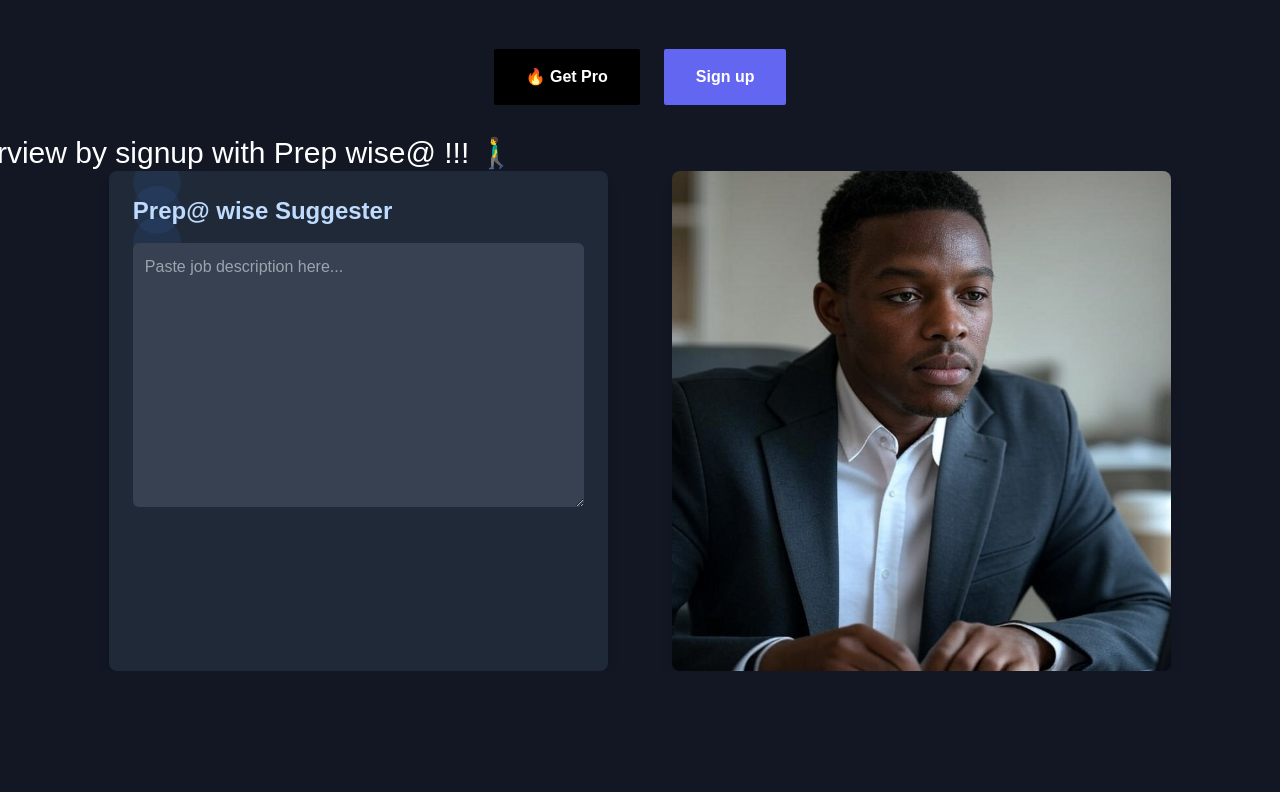
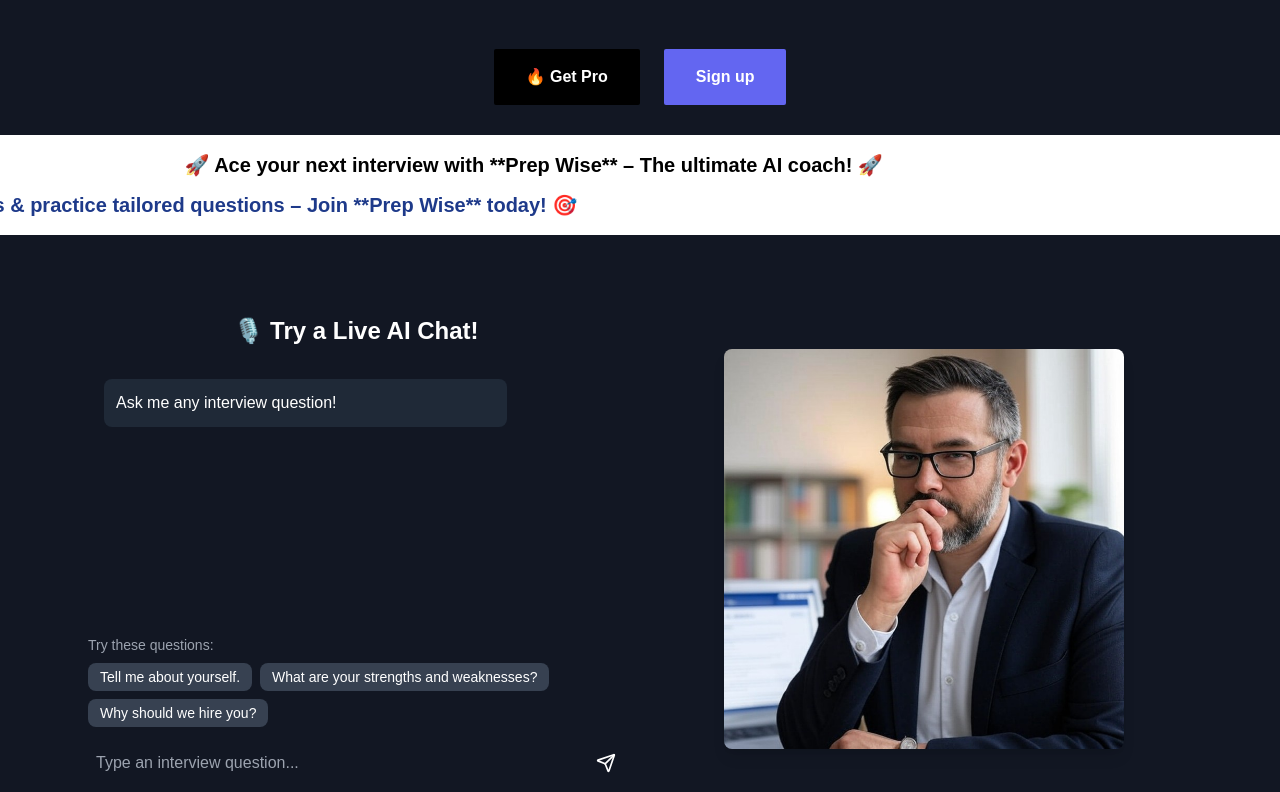
Before and after one commit to EwiJosepha/PrepWise, a Next.js app: page / in a window 1280 px wide. Shown: the part 461-1253 px from the top of the page. Built offline with nearby package versions, Linux system fonts and the light colour scheme.

Commit message:
general fixes  for my landing page

```diff
--- a/src/components/Footer/index.tsx
+++ b/src/components/Footer/index.tsx
@@ -5,7 +5,7 @@ const Footer = () => {
   return (
     <footer className="relative z-10 bg-tetiary text-white pt-16 dark:bg-gray-dark md:pt-20 lg:pt-24 px-4">
     {/* Main Footer Content */}
-    <div className="container mx-auto grid grid-cols-1 lg:grid-cols-2 gap-8">
+    <div className="max-w-7xl mx-auto grid grid-cols-1 lg:grid-cols-2 gap-8">
       <div className="md:mb-12 max-w-[360px] lg:mb-16">
         <Link href="/" className="mb-8 inline-block text-indigo-500 font-bold">
           PrepWise@
@@ -23,7 +23,6 @@ const Footer = () => {
           >
             {/* Social Media Icon */}
           </a>
-          {/* Repeat for other social icons */}
         </div>
       </div>
 
--- a/src/components/button.tsx
+++ b/src/components/button.tsx
@@ -1,7 +1,7 @@
 import React from 'react';
 
 interface ButtonProps extends React.ButtonHTMLAttributes<HTMLButtonElement> {
-  variant?: 'primary' | 'secondary' | 'outline';
+  variant?: 'primary' | 'secondary' | 'tetiary'| 'outline';
   size?: 'small' | 'medium' | 'large';
   isLoading?: boolean;
   isButtonDisabled?: boolean;
@@ -21,6 +21,7 @@ const Button: React.FC<ButtonProps> = ({
   const variants = {
     primary: 'bg-indigo-900 text-white hover:bg-blue-900',
     secondary: 'bg-primary text-gray-800 hover:bg-red-800',
+    tetiary:'bg-gray-300',
     outline: 'bg-transparent border border-blue-500 text-blue-500 hover:bg-blue-50'
   };
 
--- a/src/core/landing/Features/index.tsx
+++ b/src/core/landing/Features/index.tsx
@@ -15,7 +15,7 @@ const Features = () => {
             center
           />
 
-          <div className="container">
+          <div className="max-w-7xl">
             <div className="grid grid-cols-1 gap-8 md:grid-cols-2 lg:grid-cols-3 px-4 md:gap-4 lg:gap-10 ">
               {featuresData.map((feature) => (
                 <SingleFeature key={feature.id} feature={feature} />
--- a/src/core/landing/Testimonials/index.tsx
+++ b/src/core/landing/Testimonials/index.tsx
@@ -12,7 +12,7 @@ const testimonialData: Testimonial[] = [
     name: "Faith Ngani",
     designation: "Manager at RCC",
     content:
-      "Our members are so impressed. It's intuitive. It's clean. It's distraction free.",
+      "PrepWise helped me feel confident in my interviews! The AI feedback was spot on, and I finally landed my dream role in marketing. Highly recommend",
     image: faith,
     star: 5,
   },
@@ -21,7 +21,7 @@ const testimonialData: Testimonial[] = [
     name: "Gmarvis Sam",
     designation: "Developer",
     content:
-      "As a developer, I appreciate how intuitive and efficient this app is. It helps me during my interviews",
+      "I always struggled with answering 'Tell me about yourself.' With PrepWise, I learned how to structure my responses professionally. Game-changer!",
     image: gmarvis,
     star: 5,
   },
@@ -30,7 +30,7 @@ const testimonialData: Testimonial[] = [
     name: "Rash Lafeh",
     designation: "Developer",
     content:
-      "As a developer, I appreciate how intuitive and efficient this app is. It helps me during my interviews",
+      "I was nervous about technical interviews, but PrepWise made practicing easy. I aced my last interview and got an offer in tech and currently working there!",
     image: rash,
     star: 5,
   },
@@ -38,15 +38,15 @@ const testimonialData: Testimonial[] = [
 
 const Testimonials = () => {
   return (
-    <section className="dark:bg-bg-color-dark bg-gray-light relative z-10 py-16 md:py-20 lg:py-28 bg-secondary  transition-transform duration-300 transform hover:-translate-y-2">
-      <div className="px-4 md:px-14  ls:px-40  container">
+    <section className="dark:bg-bg-color-dark bg-gray-light relative z-10 py-16 md:py-20 lg:py-20 bg-secondary  transition-transform duration-300 transform hover:-translate-y-2">
+      <div className="px-4 md:px-14  ls:px-40  max-w-7xl mx-auto">
         <SectionTitle
           title="What Our Users Say"
           paragraph="Discover the transformation power of personalized learning with Prepwis@, where we help you get hired"
           center
         />
 
-        <div className="grid grid-cols-1 gap-x-8 gap-y-10 md:grid-cols-2 lg:grid-cols-3">
+        <div className=" grid grid-cols-1 gap-x-8 gap-y-10 md:grid-cols-2 lg:grid-cols-3 ">
           {testimonialData.map((testimonial) => (
             <SingleTestimonial key={testimonial.id} testimonial={testimonial} />
           ))}
--- a/src/core/landing/animate-page/animate.tsx
+++ b/src/core/landing/animate-page/animate.tsx
@@ -2,17 +2,26 @@
 'use client'
 import { motion } from "framer-motion";
 
-const WalkingAnimation = () => {
+
+export default function WalkingAnimation() {
   return (
-    <motion.div
-      initial={{ x: "-100%" }}
-      animate={{ x: "100%" }}
-      transition={{ duration: 20, repeat: Infinity, ease: "linear" }}
-      className="left-0 text-3xl text-white"
-    >
-      🚶‍♂️Prepare for your dream job interview by signup with Prep wise@ !!!  🚶‍♂️
-    </motion.div>
+    <div className="relative w-full h-[100px] bg-white overflow-hidden flex items-center">
+      <motion.div
+        initial={{ x: "-100%" }}
+        animate={{ x: "100%" }}
+        transition={{ duration: 10, repeat: Infinity, ease: "linear" }}
+        className="absolute text-xl font-bold  pb-10"
+      >
+        🚀 Ace your next interview with **Prep Wise** – The ultimate AI coach! 🚀
+      </motion.div>
+      <motion.div
+        initial={{ x: "100%" }}
+        animate={{ x: "-100%" }}
+        transition={{ duration: 10, repeat: Infinity, ease: "linear" }}
+        className="absolute text-xl font-bold text-blue-900  pt-10"
+      >
+        🎯 Get expert insights & practice tailored questions – Join **Prep Wise** today! 🎯
+      </motion.div>
+    </div>
   );
-};
-
-export default WalkingAnimation;
+}
--- a/src/core/landing/header/index.tsx
+++ b/src/core/landing/header/index.tsx
@@ -30,8 +30,7 @@ const Header = () => {
         className={`bg-blue w-screen sticky top-0 left-0
              right-0 z-40 shadow-lg bg-primary`}
       >
-        <div className="container mx-auto justify-between px-4 lg:max-w-7xl items-center flex h-16 md:h-24">
-          {/* <div className="relative -mx-4 flex items-center  justify-between"> */}
+        <div className="max-w-7xl  justify-between px-4 mx-auto items-center flex h-16 md:h-24">
             <div className="flex items-center justify-between py-3 md:py-5 md:block max-w-full">
               <Link
                 href="/"
@@ -41,7 +40,7 @@ const Header = () => {
                 <p className="font-bold  md:text-2xl text-indigo-500">Prep Wise@</p>
               </Link>
             </div>
-            <div className="flex flex-1 md:justify-end lg:pr-20 px-4">
+            <div className="flex">
               <div>
                 <button
                   onClick={navbarToggleHandler}
--- a/src/core/landing/interview-suggestion/index.tsx
+++ b/src/core/landing/interview-suggestion/index.tsx
@@ -1,101 +1,101 @@
-'use client'
-import { useState } from 'react';
-import { motion } from 'framer-motion';
-import Image from 'next/image';
-import interviewPicture from '@/assets/images/interview-man.jpg'
-import InterviewSuggesterSvg from '@/components/svg-components/interview.svg';
 
-const FloatingElement = ({ delay }: {delay: number}) => (
-  <motion.div
-    className="absolute w-12 h-12 rounded-full bg-blue-500 opacity-10"
-    initial={{ y: '100%' }}
-    animate={{ y: ['-100%', '100%'] }}
-    transition={{
-      repeat: Infinity,
-      repeatType: 'reverse',
-      duration: 10,
-      ease: 'easeInOut',
-      delay: delay,
-    }}
-  />
-);
+"use client";
 
-const InterviewSuggestionBox = () => {
-  const [suggestion, setSuggestion] = useState('');
-  const [isLoading, setIsLoading] = useState(false);
+import { useState } from "react";
+import { motion } from "framer-motion";
+import { Send } from "lucide-react";
+import Image from "next/image";
+import interviewPic from '@/assets/images/prep-pre.jpg'
 
-  const handlePaste = async (e: React.ClipboardEvent<HTMLTextAreaElement>) => {
-    e.preventDefault();
-    const pastedText = e.clipboardData.getData('text');
-    setIsLoading(true);
+export default function InteractiveDemo() {
+  const [messages, setMessages] = useState([
+    { text: "Ask me any interview question!", sender: "bot" },
+  ]);
+  const [input, setInput] = useState("");
+
+  const sampleQuestions = [
+    "Tell me about yourself.",
+    "What are your strengths and weaknesses?",
+    "Why should we hire you?",
+  ];
+
+  const getAIResponse = (question: string) => {
+    const responses: { [key: string]: string } = {
+      "Tell me about yourself.": "I'm an AI coach! Tell me about your background, skills, and experience relevant to the job.",
+      "What are your strengths and weaknesses?": "A great answer includes self-awareness. Mention strengths relevant to the job and a weakness you’re improving.",
+      "Why should we hire you?": "Highlight your skills, experience, and what makes you unique. Show how you add value to the company!",
+    };
+    return responses[question] || "Great question! Try structuring your answer with the STAR method.";
+  };
+
+  const sendMessage = (question: string) => {
+    if (!question.trim()) return;
+
+    setMessages((prev) => [...prev, { text: question, sender: "user" }]);
+
     setTimeout(() => {
-      setSuggestion('What challenges did you face in your previous role?');
-      setIsLoading(false);
-    }, 1500);
+      setMessages((prev) => [
+        ...prev,
+        { text: getAIResponse(question), sender: "bot" },
+      ]);
+    }, 1000);
+
+    setInput("");
   };
 
   return (
-    <div className='bg-secondary'>
-    <div className=' flex flex-col md:flex-row items-center justify-center  w-full border-none px-4 lg:max-w-7xl mx-auto gap-8'>
+    <div className="flex flex-col md:flex-row items-center justify-center gap-8 max-w-6xl mx-auto p-6 pt-20">
+    <div className="w-full md:w-1/2">
+      <h2 className="text-2xl font-bold mb-4 text-center text-white">🎙️ Try a Live AI Chat!</h2>
+      <div className="h-64 overflow-y-auto border border-gray-700 rounded-lg p-4 space-y-2">
+        {messages.map((msg, index) => (
           <motion.div
-        className="bg-gray-800 text-blue-200 p-6 rounded-lg shadow-lg w-full md:w-1/2 lg:w-2/5 relative overflow-hidden h-[500px]"
-        initial={{ opacity: 0, x: -50 }}
+            key={index}
+            initial={{ opacity: 0, x: msg.sender === "user" ? 50 : -50 }}
             animate={{ opacity: 1, x: 0 }}
-        transition={{ duration: 0.5 }}
+            transition={{ duration: 0.3 }}
+            className={`p-3 rounded-lg ${msg.sender === "user" ? "bg-blue-500 text-right ml-auto text-white" : "bg-gray-800 text-white"} max-w-[80%]`}
           >
-        <FloatingElement delay={0} />
-        <FloatingElement delay={2} />
-        <FloatingElement delay={4} />
+            {msg.text}
+          </motion.div>
+        ))}
+      </div>
+      <div className="mt-4 space-y-2">
+        <p className="text-sm text-gray-400">Try these questions:</p>
+        <div className="flex flex-wrap gap-2">
+          {sampleQuestions.map((question, index) => (
+            <button key={index} onClick={() => sendMessage(question)} className="text-sm bg-gray-700 text-white px-3 py-1 rounded-lg hover:bg-gray-600">
+              {question}
+            </button>
+          ))}
+        </div>
+      </div>
+      <div className="mt-4 flex items-center border border-gray-700 rounded-lg p-2">
+        <input
+          type="text"
+          placeholder="Type an interview question..."
+          value={input}
+          onChange={(e) => setInput(e.target.value)}
+          className="flex-grow bg-transparent outline-none text-white placeholder-gray-400"
+        />
+        <button onClick={() => sendMessage(input)} className="text-white hover:text-blue-300">
+          <Send size={20} />
+        </button>
+      </div>
+    </div>
 
-        <div className="relative z-10">
-          <h2 className="text-2xl font-bold mb-4">Prep@ wise Suggester</h2>
-          <textarea
-            className="w-full p-3 bg-gray-700 text-blue-100 rounded-md focus:outline-none focus:ring-2 focus:ring-blue-500"
-            rows={10}
-            placeholder="Paste job description here..."
-            onPaste={handlePaste}
-          ></textarea>
-          {isLoading ? (
-            <motion.div
-              className="mt-4 text-center"
-              animate={{ rotate: 360 }}
-              transition={{ duration: 2, repeat: Infinity, ease: "linear" }}
-            >
-           <InterviewSuggesterSvg />
-            </motion.div>
-          ) : suggestion && (
-            <motion.div
-              className="mt-4 p-4 bg-blue-900 rounded-md"
-              initial={{ opacity: 0, scale: 0.9 }}
-              animate={{ opacity: 1, scale: 1 }}
-              transition={{ duration: 0.3 }}
-            >
-              <h3 className="text-xl font-semibold mb-2">Suggested Question:</h3>
-              <p className="text-blue-200">{suggestion}</p>
-            </motion.div>
-          )}
-        </div>
-      </motion.div>
-
-      <motion.div
-        className="mt-8 md:mt-0 md:ml-8 w-full md:w-1/2 lg:w-2/5 "
-        initial={{ opacity: 0, x: 50 }}
-        animate={{ opacity: 1, x: 0 }}
-        transition={{ duration: 0.5, delay: 0.2 }}
-      >
-       <div className="relative w-full h-[500px] aspect-square">
+    <div className="w-full md:w-1/2 flex justify-center">
+      <div className="relative w-[400px] h-[400px]">
         <Image
-    src={interviewPicture}
-    alt="Interview illustration"
+          src={interviewPic}
+          alt="Interview preparation"
           layout="fill"
           objectFit="cover"
           className="rounded-lg shadow-lg"
         />
       </div>
-      </motion.div>
     </div>
   </div>
+
   );
-};
-
-export default InterviewSuggestionBox;
+}
--- a/src/core/landing/why-chose-us.tsx
+++ b/src/core/landing/why-chose-us.tsx
@@ -3,7 +3,7 @@ import Image from "next/image";
 function WhyChooseUs() {
   return (
     <section className="relative z-10 bg-secondary text-white py-16 md:py-20 lg:py-24 px-4 sm:px-8 lg:px-16">
-      <div className="container mx-auto grid grid-cols-1 lg:grid-cols-2 gap-12">
+      <div className="max-w-7xl mx-auto grid grid-cols-1 lg:grid-cols-2 gap-12">
         <div className="flex flex-col justify-center">
           <h2 className="text-4xl sm:text-5xl font-bold mb-6 leading-tight bg-gradient-to-r from-green-300 via-blue-500 to-purple-600 bg-clip-text text-transparent">
             Why Choose PrepWise@
```
Also changed, not shown: src/core/landing/action-call/index.tsx (+41 -17 lines), src/assets/images/prep-pre.jpg (added). Lines whose indentation alone changed are shown as unchanged.
